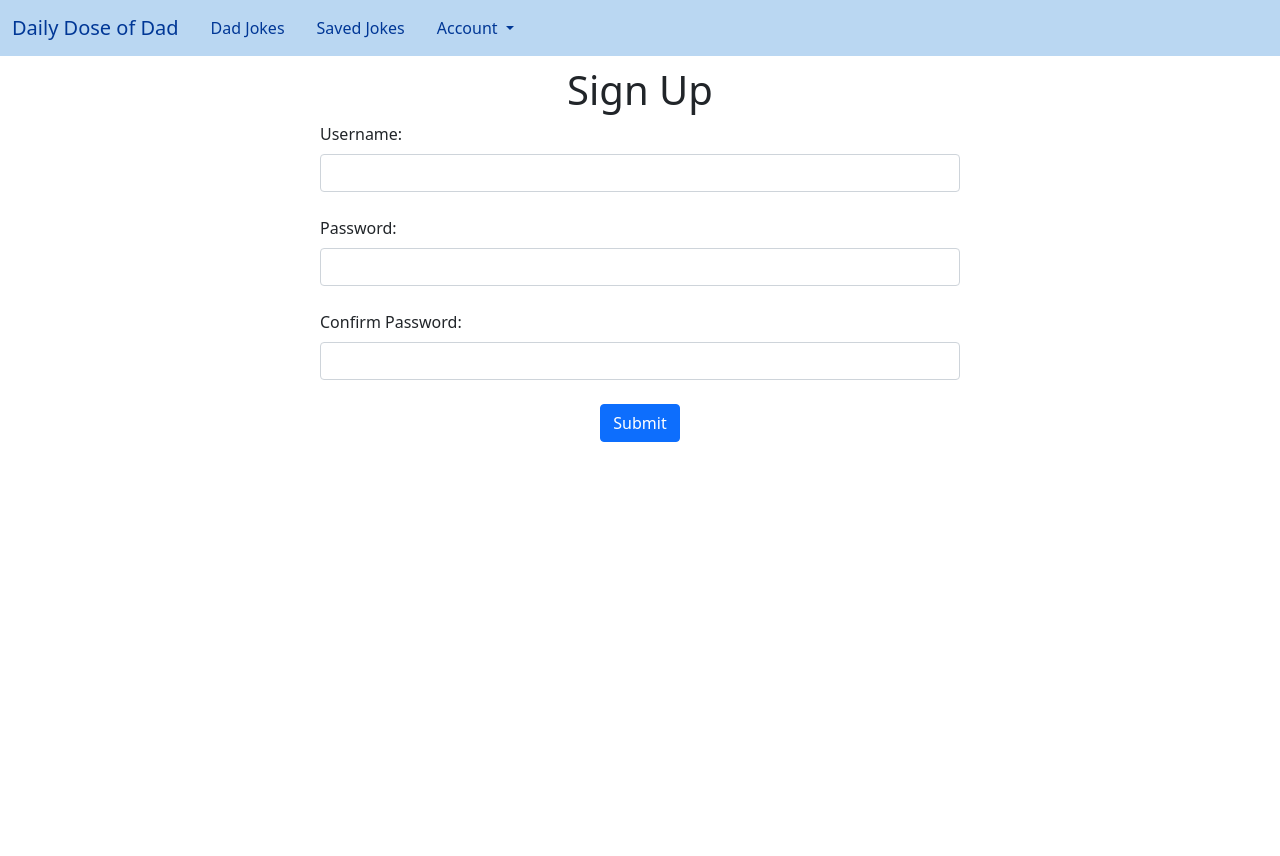
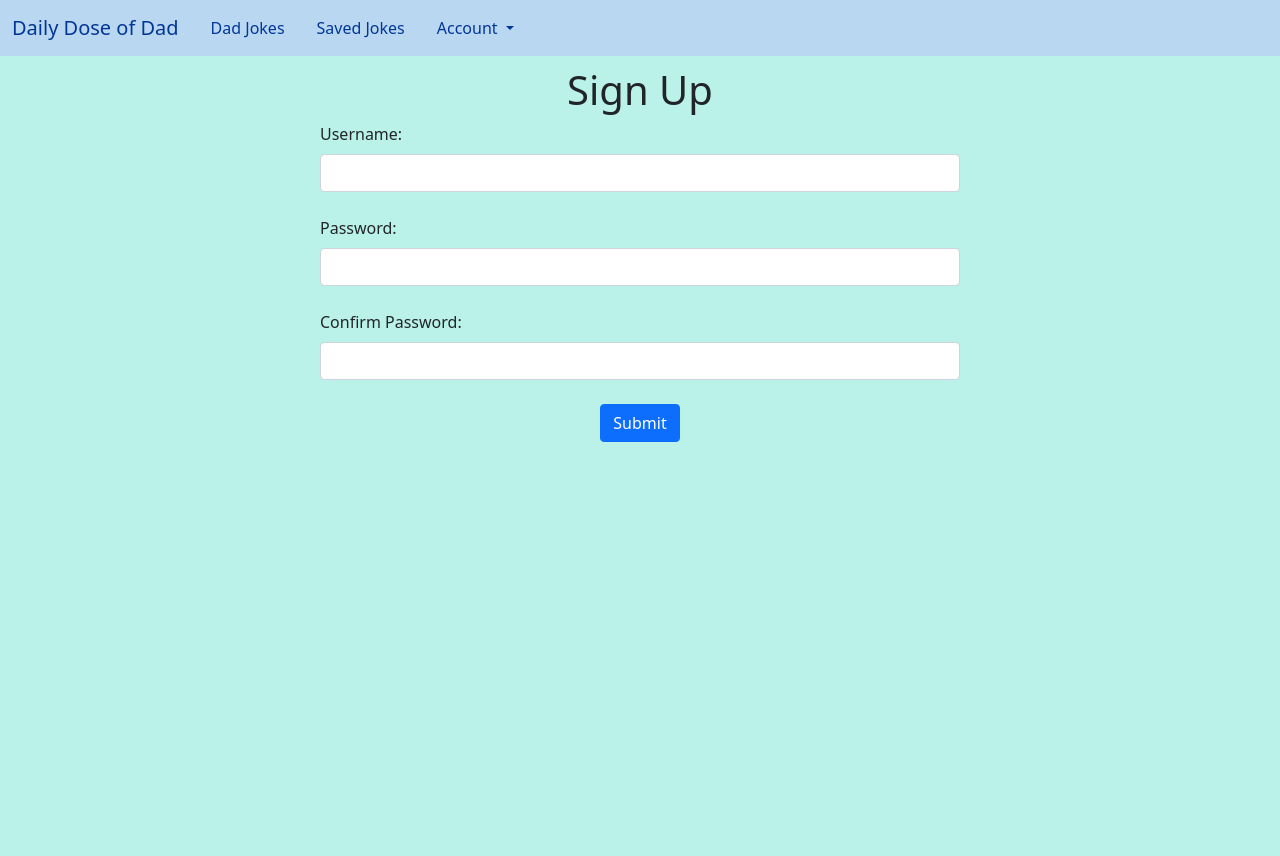
Before and after one commit to matthewopara/daily-dose-of-dad, a PHP site: page /sign_up.php in a window 1280 px wide. Before the commit the page ends 442 px from the top, so only its background shows below. Run offline with PHP 8.4, Linux system fonts and the light colour scheme.

Commit message:
set background color for all pages

```diff
--- a/index.php
+++ b/index.php
@@ -4,11 +4,13 @@
     <meta charset="UTF-8">
     <meta http-equiv="X-UA-Compatible" content="IE=edge">
     <meta name="viewport" content="width=device-width, initial-scale=1.0">
+    <link rel="stylesheet" href="styles/default.css">
     <link rel="stylesheet" href="styles/index.css">
     <link href="https://cdn.jsdelivr.net/npm/bootstrap@5.0.0-beta3/dist/css/bootstrap.min.css" rel="stylesheet" integrity="sha384-eOJMYsd53ii+scO/bJGFsiCZc+5NDVN2yr8+0RDqr0Ql0h+rP48ckxlpbzKgwra6" crossorigin="anonymous">
     <title>Dad Jokes</title>
 </head>
 <body>
+  <div id="background">
       <?php include 'navbar.php'; ?>
       <div class="content container">
         <div class="row">
@@ -44,6 +46,7 @@
           </div>
         </div>
       </div>
+  </div>
       <script src="https://cdn.jsdelivr.net/npm/bootstrap@5.0.0-beta3/dist/js/bootstrap.bundle.min.js" integrity="sha384-JEW9xMcG8R+pH31jmWH6WWP0WintQrMb4s7ZOdauHnUtxwoG2vI5DkLtS3qm9Ekf" crossorigin="anonymous"></script>
 </body>
 </html>
--- a/login.php
+++ b/login.php
@@ -4,6 +4,7 @@
     <meta charset="UTF-8">
     <meta http-equiv="X-UA-Compatible" content="IE=edge">
     <meta name="viewport" content="width=device-width, initial-scale=1.0">
+    <link rel="stylesheet" href="styles/default.css">
     <link rel="stylesheet" href="styles/form.css">
     <link href="https://cdn.jsdelivr.net/npm/bootstrap@5.0.0-beta3/dist/css/bootstrap.min.css" rel="stylesheet" integrity="sha384-eOJMYsd53ii+scO/bJGFsiCZc+5NDVN2yr8+0RDqr0Ql0h+rP48ckxlpbzKgwra6" crossorigin="anonymous">
     <title>Login</title>
@@ -11,7 +12,7 @@
 <body>
     <?php include 'navbar.php'; ?>
 
-    <div>
+    <div id="background">
         <h1 id="sign-up">Login</h1>
         <form id="form">
             <label for="user" class="form-label">Username:</label><br>
--- a/saved_jokes.php
+++ b/saved_jokes.php
@@ -4,6 +4,7 @@
     <meta charset="UTF-8">
     <meta http-equiv="X-UA-Compatible" content="IE=edge">
     <meta name="viewport" content="width=device-width, initial-scale=1.0">
+    <link rel="stylesheet" href="styles/default.css">
     <link rel="stylesheet" href="styles/savedjokes.css">
     <link href="https://cdn.jsdelivr.net/npm/bootstrap@5.0.0-beta3/dist/css/bootstrap.min.css" rel="stylesheet" integrity="sha384-eOJMYsd53ii+scO/bJGFsiCZc+5NDVN2yr8+0RDqr0Ql0h+rP48ckxlpbzKgwra6" crossorigin="anonymous">
     <title>Saved Jokes</title>
@@ -11,7 +12,7 @@
 <body>
     <?php include 'navbar.php'; ?>
 
-    <div>
+    <div id="background">
         <h1 id="saved-jokes">Saved Jokes</h1>
 
         <div id="list" class="container">
--- a/sign_up.php
+++ b/sign_up.php
@@ -4,6 +4,7 @@
     <meta charset="UTF-8">
     <meta http-equiv="X-UA-Compatible" content="IE=edge">
     <meta name="viewport" content="width=device-width, initial-scale=1.0">
+    <link rel="stylesheet" href="styles/default.css">
     <link rel="stylesheet" href="styles/form.css">
     <link href="https://cdn.jsdelivr.net/npm/bootstrap@5.0.0-beta3/dist/css/bootstrap.min.css" rel="stylesheet" integrity="sha384-eOJMYsd53ii+scO/bJGFsiCZc+5NDVN2yr8+0RDqr0Ql0h+rP48ckxlpbzKgwra6" crossorigin="anonymous">
     <title>Sign Up</title>
@@ -11,7 +12,7 @@
 <body>
     <?php include 'navbar.php'; ?>
 
-    <div>
+    <div id="background">
         <h1 id="sign-up">Sign Up</h1>
         <form id="form">
             <label for="user" class="form-label">Username:</label><br>
--- /dev/null
+++ b/styles/default.css
@@ -0,0 +1,8 @@
+html, body {
+    height: 100%;
+}
+
+#background {
+    height: 100%;
+    background-color: #baf2e9;
+}
--- a/styles/form.css
+++ b/styles/form.css
@@ -1,6 +1,6 @@
 #sign-up {
     text-align: center;
-    margin-top: 10px;
+    padding-top: 10px;
 }
 
 #form {
--- a/styles/savedjokes.css
+++ b/styles/savedjokes.css
@@ -1,6 +1,6 @@
 #saved-jokes {
     text-align: center;
-    margin-top: 10px;
+    padding-top: 10px;
 }
 
 #list {
```
